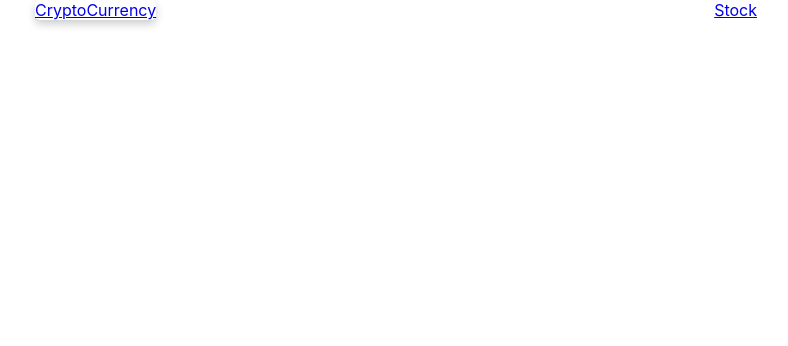
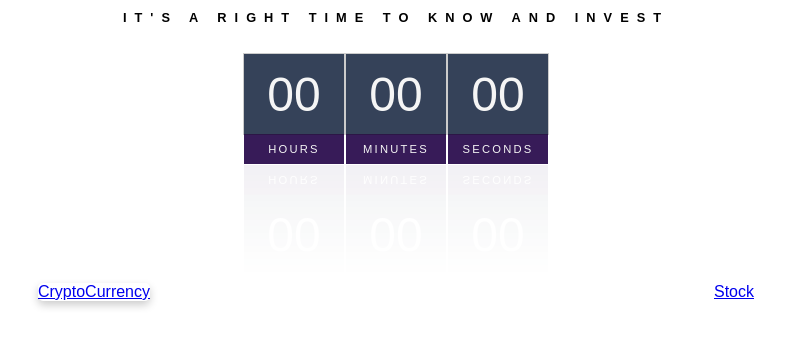
Before and after one commit to himadameen/React_Proj, a React (Create React App) app in the folder r-proj/: page / in a window 1280 px wide. Shown: the top 346 px of the page, without its empty margins (244-1032 px from the left). Built offline with nearby package versions, Linux system fonts and the light colour scheme.

Commit message:
my changes

```diff
--- a/r-proj/src/App.css
+++ b/r-proj/src/App.css
@@ -1,3 +1,76 @@
+*{
+    margin: 0;
+    padding: 0;
+    font-family: sans-serif;
+    box-sizing: border-box;
+}
+
+/* #star{
+    display: flex;
+    justify-content: center;
+    align-items: center;
+} */
+
+h2{
+    display: block;
+    text-align: center;
+    position: relative;
+    margin: 10px 0;
+    text-transform: uppercase;
+    letter-spacing: 0.5rem;
+    font-size: 0.8rem;
+}
+
+#clock {
+    display: flex;
+    justify-content: center;
+}
+
+#clock div {
+    position: relative;
+    margin: 1px;
+    -webkit-box-reflect: below 1px linear-gradient(transparent, #0001);
+}
+
+#clock div span {
+    position: relative;
+    display: block;
+    width: 100px;
+    height: 80px;
+    background-color:  #354259;
+    color: whitesmoke;
+    font-weight: 300;
+    display: flex;
+    justify-content: center;
+    align-items: center;
+    font-size: 3em;
+    z-index: 10;
+    box-shadow: 0 0 0 1px rgba(0,0,0,0.2);
+}
+
+#clock div span:nth-child(2){
+    height: 30px;
+    font-size: 0.7em;
+    letter-spacing: 0.2em;
+    font-weight: 500;
+    z-index: 9;
+    box-shadow: none;
+    background: #371B58;
+    text-transform: uppercase;
+}
+
+#clock div:last-child.span {
+    background: #251D3A;
+}
+
+#first{
+    background-color: palevioletred;
+}
+
+
+
+
+
 .red{
     color: red;
 }
@@ -11,6 +84,7 @@ input{
     display: flex;
     flex-wrap: wrap;
     justify-content: space-around;
+    padding-top: 100px;
 }
 #crs{
     box-shadow: 0 4px 8px 0 rgba(0,0,0,0.2);
--- a/r-proj/src/App.js
+++ b/r-proj/src/App.js
@@ -7,7 +7,6 @@ import {BrowserRouter,Route, Routes} from 'react-router-dom';
 function App() {
   return (
     <div className="App">
-      {/* <Crypto/> */}
       <BrowserRouter>
        <Routes>
        <Route path='/crypto' element={<Crypto/>} />
--- a/r-proj/src/components/Crypto.js
+++ b/r-proj/src/components/Crypto.js
@@ -1,62 +1,56 @@
-// import React, { useEffect, useState } from 'react'
-// import '../App.css';
+import React, { useEffect, useState } from 'react'
+import '../App.css';
 
-// const Crypto = () => {
+const Crypto = () => {
 
-//     const [coin, setCoin] = useState([]);
-//     const [search, setSearch] = useState('');
+    const [coin, setCoin] = useState([]);
+    const [search, setSearch] = useState('');
 
-//     const api = async() => {
-//         let url = await fetch('https://api.coingecko.com/api/v3/coins/markets?vs_currency=INR&order=market_cap_desc&per_page=100&page=1&sparkline=false')
-//         let data = await url.json()
-//         setCoin(data);
-//     }
+    const api = async() => {
+        let url = await fetch('https://api.coingecko.com/api/v3/coins/markets?vs_currency=INR&order=market_cap_desc&per_page=100&page=1&sparkline=false')
+        let data = await url.json()
+        setCoin(data);
+    }
 
-//     useEffect(() => {
-//         api();
-//     }, [])
+    useEffect(() => {
+        api();
+    }, [])
 
-//     const handleChange = (e) => {
-//         setSearch(e.target.value)
-//     }
+    const handleChange = (e) => {
+        setSearch(e.target.value)
+    }
 
-//     const filterCoins = coin.filter(item =>
-//         item.name.toLowerCase().includes(search.toLowerCase())
-//     )
+    const filterCoins = coin.filter(item =>
+        item.name.toLowerCase().includes(search.toLowerCase())
+    )
 
-//   return (
-//     <>
-//         <input type='text' placeholder="Enter the Name" onChange={handleChange} />
-//         <br></br>
-//          {filterCoins && filterCoins.map((item) => (
-//             <>
-//             <div key={item.id}>
-//             <img  className='image' src={item.image}></img>
-//             <div  id='cname'>{item.name}</div>
-//             <div  id='cp'>{item.current_price}</div>
-//             <div  id='mcr'>{item.market_cap_rank}</div>
-//             <div  id='pcp'>{item.price_change_percentage_24h.toFixed(2)}</div>
-//             {item.price_change_percentage_24h < 0 ? (
-//                 <div  className='pcp red' >{item.price_change_percentage_24h}%</div>
-//             ):(
-//                 <div  className='pcp green' >{item.price_change_percentage_24h}%</div>
-//              )
-//             }
-//             {/* {price_change_percentage_24h<0 ? (
-//                         <p className="coin-percent red">{price_change_percentage_24h.toFixed(2)}%</p>
-//                     ):(
-//                         <p className="coin-percent green">{price_change_percentage_24h.toFixed(2)}%</p>
-//                     )
-//                 } */}
-//             </div>
-//             </>
-//          ))}
+  return (
+    <>
+        <input type='text' placeholder="Enter the Name" onChange={handleChange} />
+        <br></br>
+         {filterCoins && filterCoins.map((item) => (
+            <>
+            <div key={item.id}>
+            <img  className='image' src={item.image}></img>
+            <div  id='cname'>{item.name}</div>
+            <div  id='cp'>{item.current_price}</div>
+            <div  id='mcr'>{item.market_cap_rank}</div>
+            <div  id='pcp'>{item.price_change_percentage_24h.toFixed(2)}</div>
+            {item.price_change_percentage_24h < 0 ? (
+                <div  className='pcp red' >{item.price_change_percentage_24h}%</div>
+            ):(
+                <div  className='pcp green' >{item.price_change_percentage_24h}%</div>
+             )
+            }
+            </div>
+            </>
+         ))}
 
-//     </>
-//   )
-// }
+    </>
+  )
+}
 
-// export default Crypto;
+export default Crypto;
 
 
 
@@ -66,55 +60,57 @@
 
 
 
-import React, { useEffect, useState } from 'react'
-import withFilter from './withFilter';
+// import React, { useEffect, useState } from 'react'
+// import withFilter from './withFilter';
 
 
 
 
-// let crpty =[]
+// // let crpty =[]
 
 
-// const fil = () => {
-//     crp.map((item) => {
-//         crpty.push(item.name)
-//         console.log(crpty);
-//      })
-// }
+// // const fil = () => {
+// //     crp.map((item) => {
+// //         crpty.push(item.name)
+// //         console.log(crpty);
+// //      })
+// // }
 
 
-const Crypto = (props) => {
+// const Crypto = (props) => {
 
-    const [upd, setUpd] = useState([]);
+//     const [upd, setUpd] = useState([]);
+//     // const [filterL, setFilterL] = useState([]);
+
+//     const callapi = () => {
+//         fetch("https://api.coingecko.com/api/v3/coins/markets?vs_currency=INR&order=market_cap_desc&per_page=100&page=1&sparkline=false")
+//         .then(res => res.json())
+//         .then((data) => {
+//             setUpd(data);
+//         })
+//     }
+
+//     useEffect(() => {
+//         callapi()
+//     } , [])
+
+//     useEffect(() => {
+//         props.pullData(upd)
+//         console.log("filter values  " + upd)
+//     }, [upd])
 
 
-    const callapi = () => {
-        fetch("https://api.coingecko.com/api/v3/coins/markets?vs_currency=INR&order=market_cap_desc&per_page=100&page=1&sparkline=false")
-        .then(res => res.json())
-        .then((data) => {
-            setUpd(data);
-            // console.log(crp)
-        })
-    }
 
-    useEffect(() => {
-        callapi()
-    } , [])
+//     return (
+//         <>
 
-    useEffect(() => {
-        props.pullData(upd)
-    }, [upd])
+//             {upd && upd.map((item) => (
+//                 <div>{item.name}</div>
+//             ))}
+//         </>
+//     )
+// }
+// // callapi();
+// // fil();
 
-    return (
-        <>
-
-            {props.list && props.list.map((item) => (
-                <div>{item.name}</div>
-            ))}
-        </>
-    )
-}
-// callapi();
-// fil();
-
-export default withFilter(Crypto);
+// export default withFilter(Crypto);
--- a/r-proj/src/components/Select.js
+++ b/r-proj/src/components/Select.js
@@ -1,11 +1,38 @@
-import React from 'react'
+import React, { useState } from 'react'
 import {Link} from 'react-router-dom';
 
 
 
 const Select = () => {
+
+  let ti = new Date().toLocaleTimeString();
+
+  const [time , setTime] = useState(ti);
+
+  const clock = () => {
+    ti = new Date().toLocaleTimeString();
+    setTime(ti)
+  }
+
+  setInterval(clock, 1000)
+
+
+
+
   return (
    <>
+          <div id='star'>
+          <div>
+            <h2>It's a Right Time To Know and Invest</h2>
+          </div>
+          <br></br>
+          <div id='clock'>
+              <div id='first'><span id='hour'>00</span><span>Hours</span></div>
+              <div><span id='minute'>00</span><span>Minutes</span></div>
+              <div><span id='second'>00</span><span>Seconds</span></div>
+          </div>
+          <br></br>
+          </div>
             <div className='select'>
             <div id='crs'>
                 <Link to='/crypto' className='crypto' >CryptoCurrency</Link>
--- a/r-proj/src/components/withFilter.js
+++ b/r-proj/src/components/withFilter.js
@@ -22,15 +22,25 @@ const withFilter  = (InputComponent, data) => {
         //     coin.toLowerCase().includes(this.state.search.toLowerCase())
         // )
 
-        dd = (dat) => {
-            console.log("data from crypto" + dat)
+        dd = (data) => {
+            console.log("data from crypto" + data)
         }
 
         filterFunc = (event) => {
             console.log('inside filter fn...', event.target.value);
-            let tempArr = this.state.orglist && this.state.orglist.filter((item) => {
-                return item.toString().toLowerCase().indexOf(event.target.value.toLowerCase()) >= 0;
-            });
+
+
+            let tempArr = this.state.orglist.map((item) => (
+                item.name.filter((filt) => (
+                    filt.toLowerCase().includes(event.target.value.toLowerCase())
+
+                    ))
+
+                    ))
+
+            // let tempArr = this.state.orglist && this.state.orglist.filter((item) => (
+            //     item.toString().toLowerCase().includes(item.name.toLowerCase())
+            // ));
             this.setState({
                 filterlist: tempArr,
                 tempinput: event.target.value,
```
